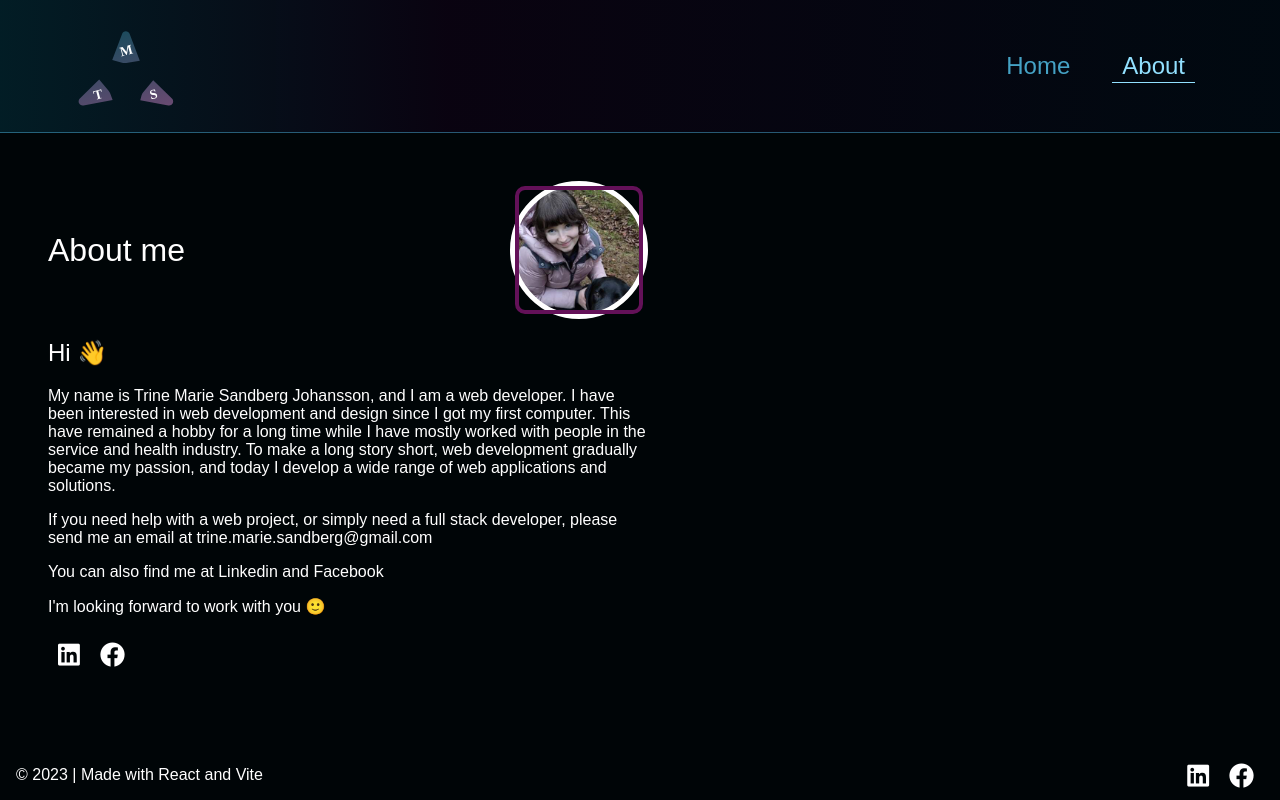
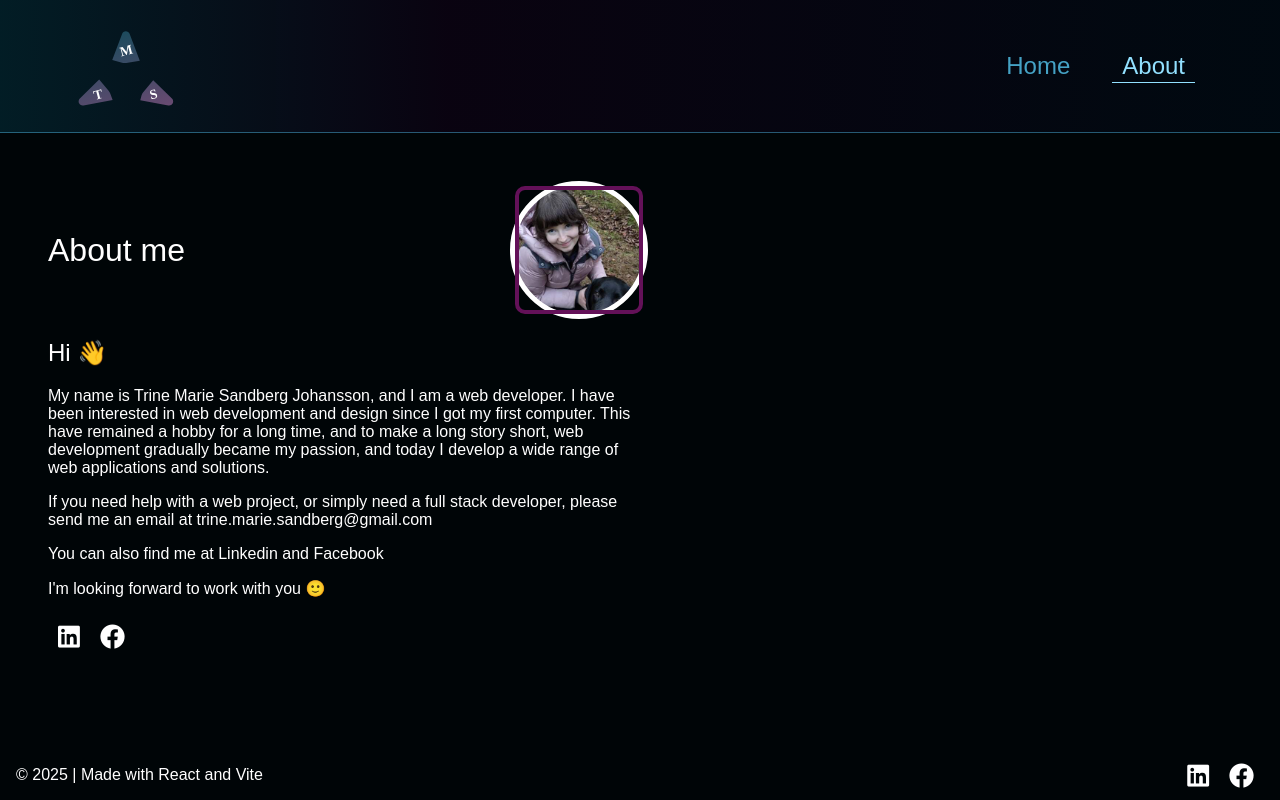
Before and after one commit to trine-marie-sandberg/portfolio, a React (Vite) app: page /about in a window 1280 px wide. Built offline with nearby package versions, Linux system fonts and the light colour scheme; a web font is replaced by a local one.

Commit message:
upd. text

```diff
--- a/src/pages/about/index.jsx
+++ b/src/pages/about/index.jsx
@@ -14,8 +14,8 @@ export default function About() {
             <h2>Hi 👋</h2>
             <p>
                 My name is Trine Marie Sandberg Johansson, and I am a web developer.
-                I have been interested in web development and design since I got my first computer. This have remained a hobby for a long time while I
-                have mostly worked with people in the service and health industry. To make a long story short, web development gradually became my passion,
+                I have been interested in web development and design since I got my first computer. This have remained a hobby for a long time,
+                and to make a long story short, web development gradually became my passion,
                 and today I develop a wide range of web applications and solutions.
             </p>
             <p>
--- a/src/ui/footer/index.jsx
+++ b/src/ui/footer/index.jsx
@@ -5,7 +5,7 @@ export default function Footer() {
 
     return(
         <Foot>
-            <p>© 2023 | Made with React and Vite</p>
+            <p>© 2025 | Made with React and Vite</p>
             <SocialMediaLinks />
         </Foot>
     )
```
